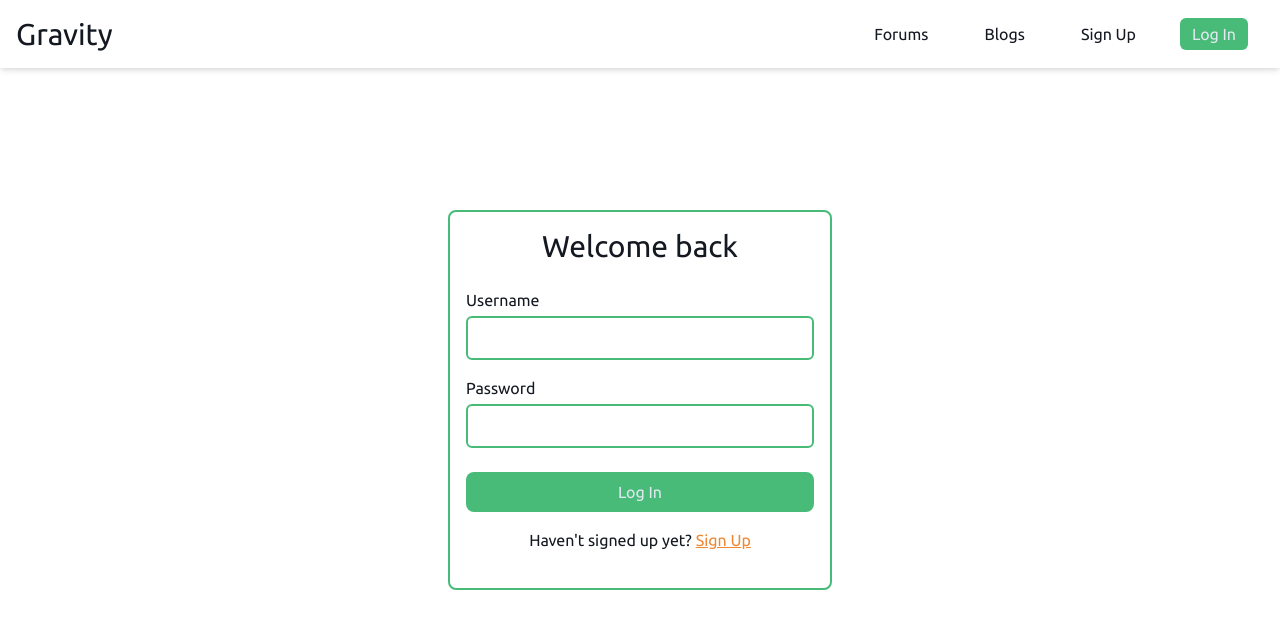
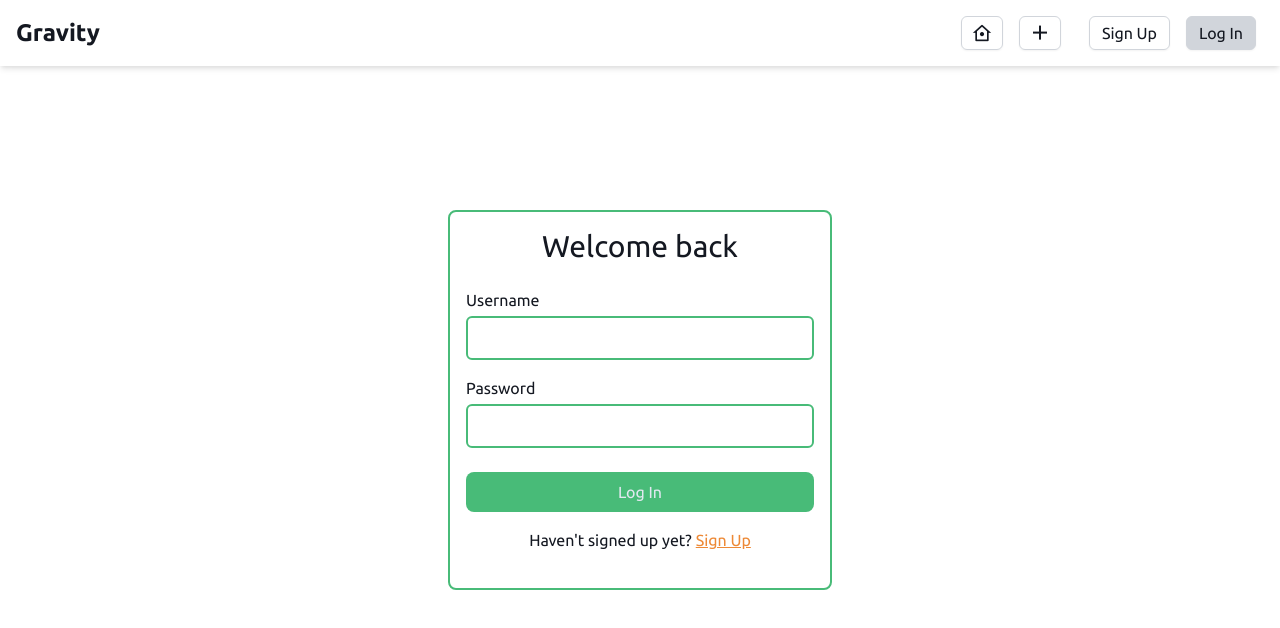
Before and after one commit to PratikAwaik/gravity-frontend, a React (Create React App) app: page /login in a window 1280 px wide. Shown: the top 628 px of the page. Built offline with nearby package versions, Linux system fonts and the light colour scheme.

Commit message:
UI updates and bug fixes

```diff
--- a/package.json
+++ b/package.json
@@ -6,6 +6,7 @@
   "dependencies": {
     "@ckeditor/ckeditor5-react": "^3.0.2",
     "@craco/craco": "^6.3.0",
+    "@headlessui/react": "^1.4.1",
     "@testing-library/jest-dom": "^5.14.1",
     "@testing-library/react": "^11.2.7",
     "@testing-library/user-event": "^12.8.3",
--- a/src/App.js
+++ b/src/App.js
@@ -53,9 +53,9 @@ function App() {
               <Forums />
             </Route>
 
-            <PrivateRoute exact path="/forums/:id">
+            <Route exact path="/forums/:id">
               <PostDetail />
-            </PrivateRoute>
+            </Route>
           </Switch>
         </div>
       </BrowserRouter>
--- a/src/components/Comments/CommentThread.js
+++ b/src/components/Comments/CommentThread.js
@@ -25,8 +25,6 @@ const CommentThread = ({ foundingComment }) => {
     ));
   };
 
-  console.log(getRepliedComments(foundingComment.id));
-
   return displayComments(foundingComment.id);
 };
 
--- a/src/components/Forums/CreatePost.js
+++ b/src/components/Forums/CreatePost.js
@@ -24,8 +24,8 @@ const CreatePost = () => {
     e.preventDefault();
 
     const postData = {
-      title: titleTextareaRef.current.value,
-      content: editorContent,
+      title: titleTextareaRef.current.value.trim(),
+      content: editorContent.trim(),
       type: "editor",
     };
 
--- a/src/components/Forums/Forums.js
+++ b/src/components/Forums/Forums.js
@@ -33,7 +33,7 @@ const Forums = () => {
 
   return (
     <div className="mt-16 forums-post-container pt-9 max-w-3xl mx-auto mb-16">
-      <div className="flex items-center justify-between">
+      {/* <div className="flex items-center justify-between">
         <h2 className="text-2xl mb-2 px-2 py-2 rounded-md font-bold">Forums</h2>
         <Link
           to="/forums/create"
@@ -43,7 +43,7 @@ const Forums = () => {
         </Link>
       </div>
 
-      <hr className="mb-5" />
+      <hr className="mb-5" /> */}
 
       <div className="forums-post-wrapper">
         {forums.map((post) => (
--- a/src/components/Forums/PostDetail.js
+++ b/src/components/Forums/PostDetail.js
@@ -28,6 +28,8 @@ const PostDetail = () => {
         setPost(forums.find((post) => post.id === id));
       }
     })();
+
+    return () => setPost({});
   }, [dispatch, forums, id]);
 
   useEffect(() => {
@@ -49,7 +51,7 @@ const PostDetail = () => {
   };
 
   return post && post.id ? (
-    <div className="mt-24 mb-16 mx-auto max-w-3xl bg-transparent border-2 rounded-md shadow-md post-detail-container">
+    <div className="mt-24 mb-16 mx-auto max-w-4xl bg-transparent border-2 rounded-md shadow-md post-detail-container">
       <div className="p-4 post-detail-wrapper">
         <PostHeader post={post} />
         <PostBody
--- /dev/null
+++ b/src/components/Navbar/NavIcon.js
@@ -0,0 +1,25 @@
+import React from "react";
+import { Link, useLocation } from "react-router-dom";
+
+const NavIcon = ({ icon, slug, tooltipText }) => {
+  const { pathname } = useLocation();
+  const selectedStyle = pathname === slug ? "bg-gray-300" : "";
+
+  return (
+    <div className="relative mx-2 inline-block tooltip">
+      <Link
+        to={slug}
+        className={`flex items-center rounded-md hover:bg-gray-300 px-2 border border-gray-300 shadow-sm ${selectedStyle}`}
+      >
+        {icon}
+      </Link>
+      {tooltipText && (
+        <span className="invisible text-sm w-32 bg-gray-800 text-white text-center rounded-md p-1 absolute bottom-3/4 left-2/4 -m-16 tooltip-text z-20">
+          {tooltipText}
+        </span>
+      )}
+    </div>
+  );
+};
+
+export default NavIcon;
--- a/src/components/Navbar/NavLink.js
+++ b/src/components/Navbar/NavLink.js
@@ -4,13 +4,12 @@ import { useLocation } from "react-router";
 
 const NavLink = ({ label, slug }) => {
   const { pathname } = useLocation();
-  const selectedStyle =
-    pathname === slug ? "bg-theme-green text-theme-white" : "";
+  const selectedStyle = pathname === slug ? "bg-gray-300" : "";
 
   return (
     <Link
       to={slug}
-      className={`mx-4 text-md rounded-md ${selectedStyle} px-3 py-1 hover:bg-theme-green hover:text-theme-white`}
+      className={`mx-2 rounded-md hover:bg-gray-300 px-2 border border-gray-300 shadow-sm text-md ${selectedStyle} px-3 py-1`}
     >
       {label}
     </Link>
--- a/src/components/Navbar/Navbar.js
+++ b/src/components/Navbar/Navbar.js
@@ -3,13 +3,15 @@ import { useSelector, useDispatch } from "react-redux";
 import NavLink from "./NavLink";
 import { logoutUserAction } from "../../actions/currentUser";
 import { Link, useHistory } from "react-router-dom";
+import NavIcon from "./NavIcon";
+import ProfileDropdown from "./ProfileDropdown";
 
 const Navbar = () => {
   const currentUser = useSelector((state) => state.currentUser);
   const dispatch = useDispatch();
   const history = useHistory();
 
-  const handleLogout = () => {
+  const handleSignOut = () => {
     dispatch(logoutUserAction());
     history.push("/");
   };
@@ -19,27 +21,28 @@ const Navbar = () => {
       <nav className="w-full p-4 flex items-center justify-between">
         <div>
           <Link to="/">
-            <h1 className="text-3xl">Gravity</h1>
+            <h1 className="text-2xl font-bold">Gravity</h1>
           </Link>
         </div>
         <div className="flex items-center">
-          {/* <NavLink label={<i class="ri-add-line"></i>} slug="/forums/create" /> */}
-          <NavLink label="Forums" slug="/" />
-          <NavLink label="Blogs" slug="/blogs" />
+          <div className="flex items-center px-3">
+            <NavIcon
+              icon={<i className="ri-home-7-line text-xl p-0.5"></i>}
+              slug="/"
+              tooltipText="Home"
+            />
+            <NavIcon
+              icon={<i className="ri-add-line text-2xl"></i>}
+              slug="/forums/create"
+              tooltipText="Create Post"
+            />
+            {currentUser.id && (
+              <ProfileDropdown handleSignOut={handleSignOut} />
+            )}
+          </div>
+
           {!currentUser.id && <NavLink label="Sign Up" slug="/register" />}
           {!currentUser.id && <NavLink label="Log In" slug="/login" />}
-          {currentUser.id && (
-            <NavLink label="Profile" slug={`/user/${currentUser.username}`} />
-          )}
-          {currentUser.id && (
-            <button
-              type="button"
-              className="mx-4 text-md rounded-md hover:bg-theme-green hover:text-theme-white px-3 py-1"
-              onClick={handleLogout}
-            >
-              Log Out
-            </button>
-          )}
         </div>
       </nav>
     </div>
--- /dev/null
+++ b/src/components/Navbar/ProfileDropdown.js
@@ -0,0 +1,82 @@
+import { Fragment } from "react";
+import { Menu, Transition } from "@headlessui/react";
+import { Link } from "react-router-dom";
+import { useSelector } from "react-redux";
+
+function classNames(...classes) {
+  return classes.filter(Boolean).join(" ");
+}
+
+const ProfileDropdown = ({ handleSignOut }) => {
+  const currentUser = useSelector((state) => state.currentUser);
+  return (
+    <Menu as="div" className="relative inline-block text-left mx-2">
+      <div>
+        <Menu.Button className="inline-flex justify-center w-full rounded-md border border-gray-300 shadow-sm px-4 py-0.5 bg-white text-sm font-medium text-gray-700 hover:bg-gray-300 focus:outline-none focus:ring-2 focus:ring-offset-2 focus:ring-offset-gray-100 focus:ring-theme-green">
+          <i className="ri-home-7-line text-xl"></i>
+          <i className="ri-arrow-down-s-line text-xl" aria-hidden="false"></i>
+        </Menu.Button>
+      </div>
+
+      <Transition
+        as={Fragment}
+        enter="transition ease-out duration-100"
+        enterFrom="transform opacity-0 scale-95"
+        enterTo="transform opacity-100 scale-100"
+        leave="transition ease-in duration-75"
+        leaveFrom="transform opacity-100 scale-100"
+        leaveTo="transform opacity-0 scale-95"
+      >
+        <Menu.Items className="origin-top-right absolute right-0 mt-2 w-56 rounded-md shadow-lg bg-white ring-1 ring-black ring-opacity-5 focus:outline-none">
+          <div className="py-1">
+            <Menu.Item>
+              {({ active }) => (
+                <Link
+                  to={`/user/${currentUser.username}`}
+                  className={classNames(
+                    active ? "bg-gray-100 text-gray-900" : "text-gray-700",
+                    "px-4 py-2 text-sm flex items-center"
+                  )}
+                >
+                  <i className="ri-profile-line text-lg mr-2"></i>
+                  <span className="text-sm">Profile</span>
+                </Link>
+              )}
+            </Menu.Item>
+            <Menu.Item>
+              {({ active }) => (
+                <Link
+                  to="/r/create"
+                  className={classNames(
+                    active ? "bg-gray-100 text-gray-900" : "text-gray-700",
+                    "px-4 py-2 text-sm flex items-center"
+                  )}
+                >
+                  <i className="ri-community-line text-lg mr-2"></i>
+                  <span className="text-sm">Create Community</span>
+                </Link>
+              )}
+            </Menu.Item>
+            <Menu.Item>
+              {({ active }) => (
+                <button
+                  to=""
+                  className={classNames(
+                    active ? "bg-gray-100 text-gray-900" : "text-gray-700",
+                    "w-full px-4 py-2 text-sm flex items-center"
+                  )}
+                  onClick={handleSignOut}
+                >
+                  <i className="ri-logout-box-r-line text-lg mr-2"></i>
+                  <span className="text-sm">Sign Out</span>
+                </button>
+              )}
+            </Menu.Item>
+          </div>
+        </Menu.Items>
+      </Transition>
+    </Menu>
+  );
+};
+
+export default ProfileDropdown;
--- a/src/index.css
+++ b/src/index.css
@@ -36,16 +36,6 @@
   }
 }
 
-/* scrollbar style */
-body::-webkit-scrollbar {
-  width: 0.5em;
-}
-
-body::-webkit-scrollbar-thumb {
-  background-color: #48bb78;
-  border-radius: 3rem;
-}
-
 /* Forum post styles */
 .forum-post-body-title::after {
   position: absolute;
@@ -62,3 +52,7 @@ body::-webkit-scrollbar-thumb {
 .forum-post-body-content .image img {
   margin: auto !important;
 }
+
+.tooltip:hover .tooltip-text {
+  visibility: visible !important;
+}
```
Also changed, not shown: src/components/Comments/Comment.js (+8 -8 lines), 1 other file (tests, documents, lock files or other folders).
